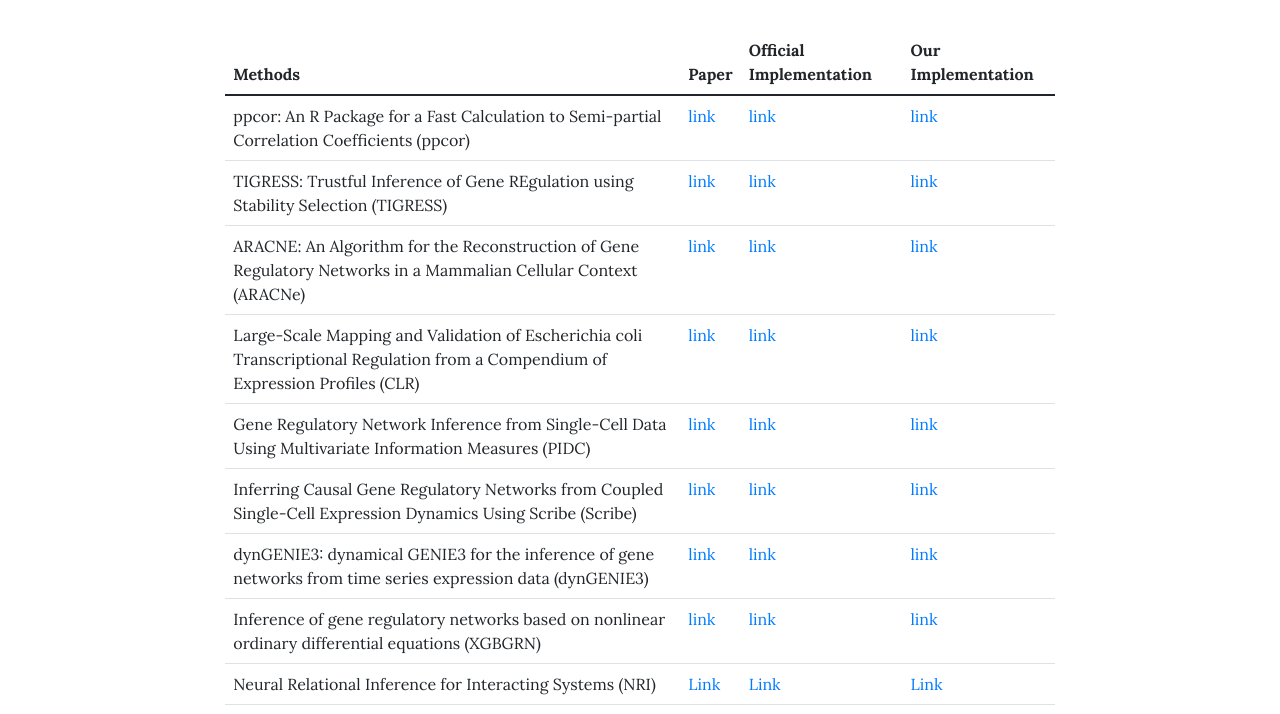
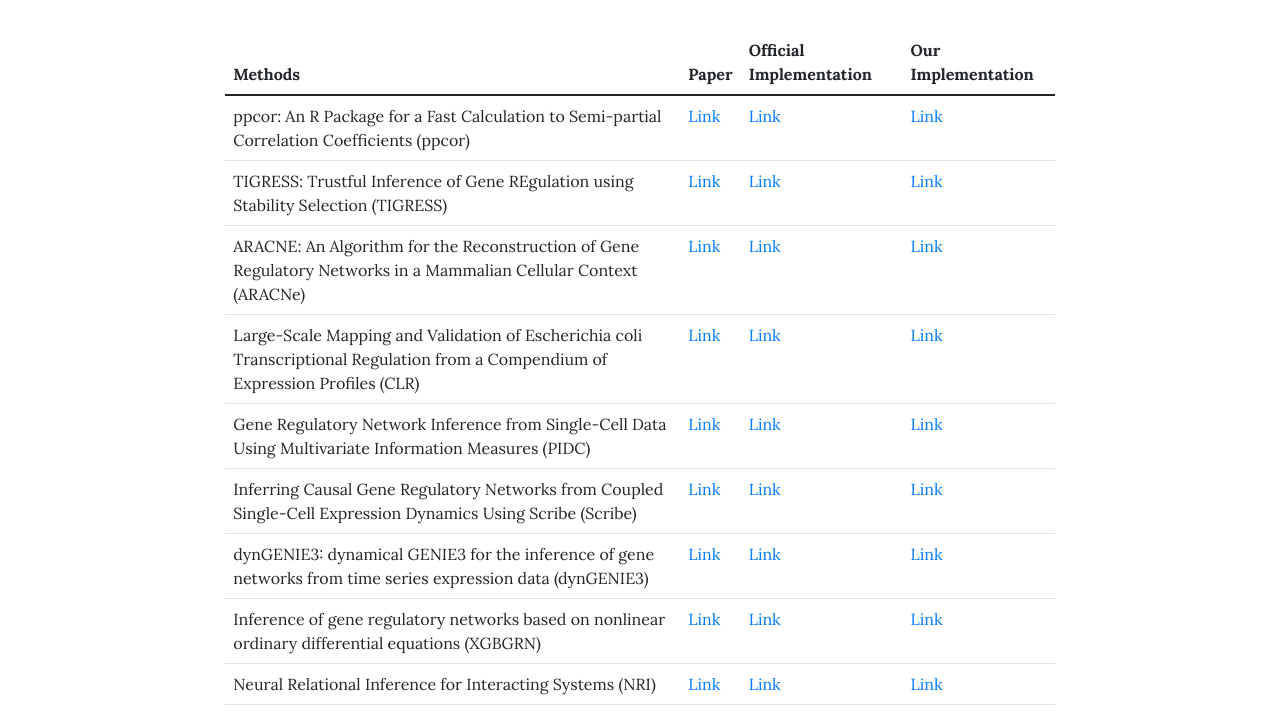
Before and after one commit to StructInf/StructInf.github.io, a Jekyll site: the page built from pages/methods.md, in a window 1280 px wide. Shown: the part 479-1193 px from the top of the page. Built offline with Jekyll 4.4.1, drawn with Linux system fonts in a browser that asks for light colours; part of the change alters nothing that is shown.

Commit message:
update links

```diff
--- a/pages/methods.md
+++ b/pages/methods.md
@@ -7,14 +7,14 @@ permalink: /methods/
 
 | Methods                                                      | Paper                                                        | Official Implementation                                      | Our Implementation                                           |
 | ------------------------------------------------------------ | ------------------------------------------------------------ | ------------------------------------------------------------ | ------------------------------------------------------------ |
-| ppcor: An R Package for a Fast Calculation to Semi-partial Correlation Coefficients (ppcor) | [link](https://www.ncbi.nlm.nih.gov/pmc/articles/PMC4681537/) | [link](https://cran.r-project.org/)                          | [link](https://github.com/wang422003/Benchmarking-Structural-Inference-Methods-for-Interacting-Dynamical-Systems/tree/main/src/models/ppcor) |
-| TIGRESS: Trustful Inference of Gene REgulation using Stability Selection (TIGRESS) | [link](https://bmcsystbiol.biomedcentral.com/articles/10.1186/1752-0509-6-145) | [link](https://github.com/jpvert/tigress/tree/master)        | [link](https://github.com/wang422003/Benchmarking-Structural-Inference-Methods-for-Interacting-Dynamical-Systems/tree/main/src/models/TIGRESS) |
-| ARACNE: An Algorithm for the Reconstruction of Gene Regulatory Networks in a Mammalian Cellular Context (ARACNe) | [link](https://bmcbioinformatics.biomedcentral.com/articles/10.1186/1471-2105-7-S1-S7) | [link](https://califano.c2b2.columbia.edu/aracne)            | [link](https://github.com/wang422003/Benchmarking-Structural-Inference-Methods-for-Interacting-Dynamical-Systems/tree/main/src/models/ARACNE) |
-| Large-Scale Mapping and Validation of Escherichia coli Transcriptional Regulation from a Compendium of Expression Profiles (CLR) | [link](https://journals.plos.org/plosbiology/article?id=10.1371/journal.pbio.0050008) | [link](http://m3d.bu.edu/)                                   | [link](https://github.com/wang422003/Benchmarking-Structural-Inference-Methods-for-Interacting-Dynamical-Systems/tree/main/src/models/CLR) |
-| Gene Regulatory Network Inference from Single-Cell Data Using Multivariate Information Measures (PIDC) | [link](https://www.sciencedirect.com/science/article/pii/S2405471217303861) | [link](https://github.com/Tchanders/NetworkInference.jl)     | [link](https://github.com/wang422003/Benchmarking-Structural-Inference-Methods-for-Interacting-Dynamical-Systems/tree/main/src/models/PIDC) |
-| Inferring Causal Gene Regulatory Networks from Coupled Single-Cell Expression Dynamics Using Scribe (Scribe) | [link](https://www.sciencedirect.com/science/article/pii/S2405471220300363) | [link](https://github.com/aristoteleo/Scribe-py/tree/master) | [link](https://github.com/wang422003/Benchmarking-Structural-Inference-Methods-for-Interacting-Dynamical-Systems/tree/main/src/models/scribe) |
-| dynGENIE3: dynamical GENIE3 for the inference of gene networks from time series expression data (dynGENIE3) | [link](https://www.nature.com/articles/s41598-018-21715-0)   | [link](https://github.com/vahuynh/dynGENIE3/tree/master)     | [link](https://github.com/wang422003/Benchmarking-Structural-Inference-Methods-for-Interacting-Dynamical-Systems/tree/main/src/models/dynGENIE3) |
-| Inference of gene regulatory networks based on nonlinear ordinary differential equations (XGBGRN) | [link](https://academic.oup.com/bioinformatics/article/36/19/4885/5709036) | [link](https://github.com/lab319/GRNs_nonlinear_ODEs)        | [link](https://github.com/wang422003/Benchmarking-Structural-Inference-Methods-for-Interacting-Dynamical-Systems/tree/main/src/models/GRNs_nonlinear_ODEs) |
+| ppcor: An R Package for a Fast Calculation to Semi-partial Correlation Coefficients (ppcor) | [Link](https://www.ncbi.nlm.nih.gov/pmc/articles/PMC4681537/) | [Link](https://cran.r-project.org/web/packages/ppcor/index.html) | [Link](https://github.com/wang422003/Benchmarking-Structural-Inference-Methods-for-Interacting-Dynamical-Systems/tree/main/src/models/ppcor) |
+| TIGRESS: Trustful Inference of Gene REgulation using Stability Selection (TIGRESS) | [Link](https://bmcsystbiol.biomedcentral.com/articles/10.1186/1752-0509-6-145) | [Link](https://github.com/jpvert/tigress/tree/master)        | [Link](https://github.com/wang422003/Benchmarking-Structural-Inference-Methods-for-Interacting-Dynamical-Systems/tree/main/src/models/TIGRESS) |
+| ARACNE: An Algorithm for the Reconstruction of Gene Regulatory Networks in a Mammalian Cellular Context (ARACNe) | [Link](https://bmcbioinformatics.biomedcentral.com/articles/10.1186/1471-2105-7-S1-S7) | [Link](https://califano.c2b2.columbia.edu/aracne)            | [Link](https://github.com/wang422003/Benchmarking-Structural-Inference-Methods-for-Interacting-Dynamical-Systems/tree/main/src/models/ARACNE) |
+| Large-Scale Mapping and Validation of Escherichia coli Transcriptional Regulation from a Compendium of Expression Profiles (CLR) | [Link](https://journals.plos.org/plosbiology/article?id=10.1371/journal.pbio.0050008) | [Link](https://bioconductor.org/install/)                    | [Link](https://github.com/wang422003/Benchmarking-Structural-Inference-Methods-for-Interacting-Dynamical-Systems/tree/main/src/models/CLR) |
+| Gene Regulatory Network Inference from Single-Cell Data Using Multivariate Information Measures (PIDC) | [Link](https://www.sciencedirect.com/science/article/pii/S2405471217303861) | [Link](https://github.com/Tchanders/NetworkInference.jl)     | [Link](https://github.com/wang422003/Benchmarking-Structural-Inference-Methods-for-Interacting-Dynamical-Systems/tree/main/src/models/PIDC) |
+| Inferring Causal Gene Regulatory Networks from Coupled Single-Cell Expression Dynamics Using Scribe (Scribe) | [Link](https://www.sciencedirect.com/science/article/pii/S2405471220300363) | [Link](https://github.com/aristoteleo/Scribe-py/tree/master) | [Link](https://github.com/wang422003/Benchmarking-Structural-Inference-Methods-for-Interacting-Dynamical-Systems/tree/main/src/models/scribe) |
+| dynGENIE3: dynamical GENIE3 for the inference of gene networks from time series expression data (dynGENIE3) | [Link](https://www.nature.com/articles/s41598-018-21715-0)   | [Link](https://github.com/vahuynh/dynGENIE3/tree/master)     | [Link](https://github.com/wang422003/Benchmarking-Structural-Inference-Methods-for-Interacting-Dynamical-Systems/tree/main/src/models/dynGENIE3) |
+| Inference of gene regulatory networks based on nonlinear ordinary differential equations (XGBGRN) | [Link](https://academic.oup.com/bioinformatics/article/36/19/4885/5709036) | [Link](https://github.com/lab319/GRNs_nonlinear_ODEs)        | [Link](https://github.com/wang422003/Benchmarking-Structural-Inference-Methods-for-Interacting-Dynamical-Systems/tree/main/src/models/GRNs_nonlinear_ODEs) |
 | Neural Relational Inference for Interacting Systems (NRI)    | [Link](http://proceedings.mlr.press/v80/kipf18a/kipf18a.pdf) | [Link](http://github.com/ethanfetaya/NRI)                    | [Link](https://github.com/wang422003/Benchmarking-Structural-Inference-Methods-for-Interacting-Dynamical-Systems/tree/main/src/models/NRI) |
 | Amortized Causal Discovery: Learning to Infer Causal Graphs from Time-Series Data (ACD) | [Link](https://proceedings.mlr.press/v177/lowe22a/lowe22a.pdf) | [Link](https://github.com/loeweX/AmortizedCausalDiscovery)   | [Link](https://github.com/wang422003/Benchmarking-Structural-Inference-Methods-for-Interacting-Dynamical-Systems/tree/main/src/models/ACD) |
 | Neural Relational Inference with Efficient Message Passing Mechanisms (MPM) | [Link](https://ojs.aaai.org/index.php/AAAI/article/view/16868) | [Link](https://github.com/hilbert9221/NRI-MPM)               | [Link](https://github.com/wang422003/Benchmarking-Structural-Inference-Methods-for-Interacting-Dynamical-Systems/tree/main/src/models/MPM) |
```
